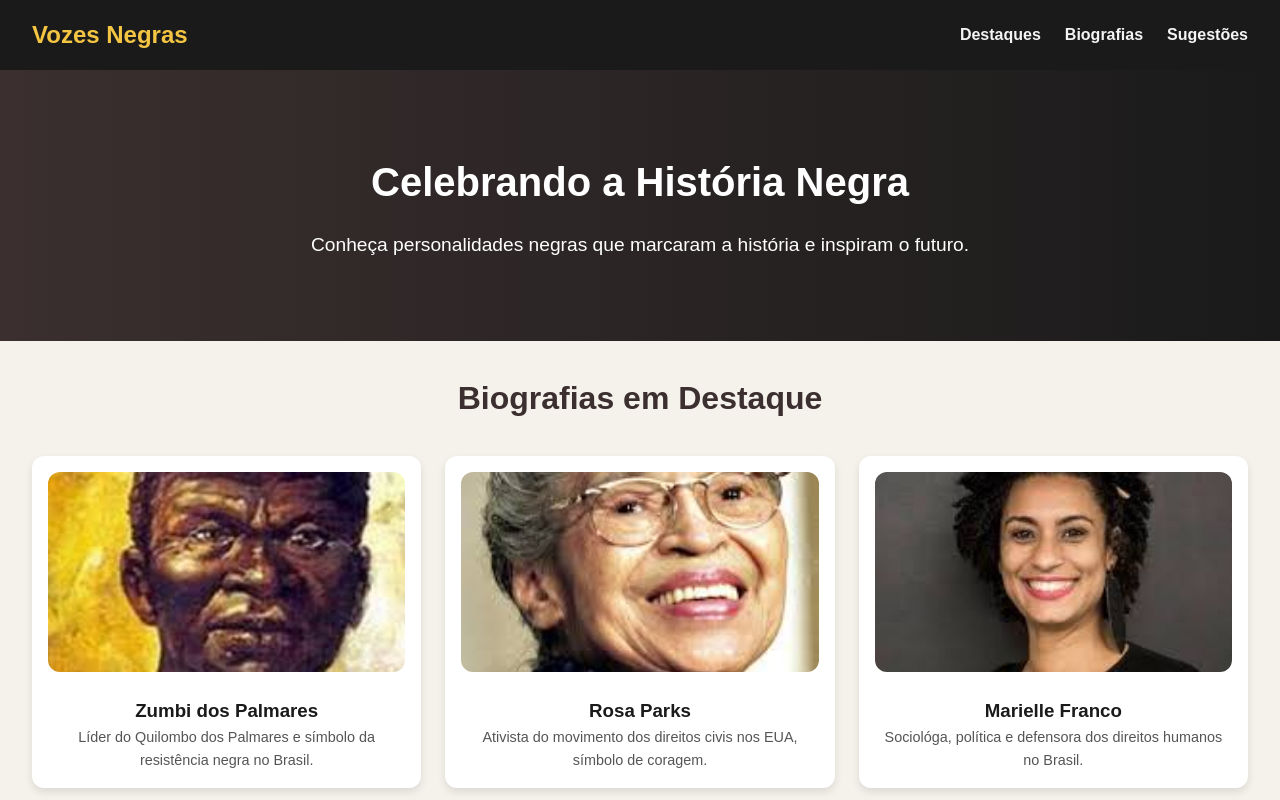
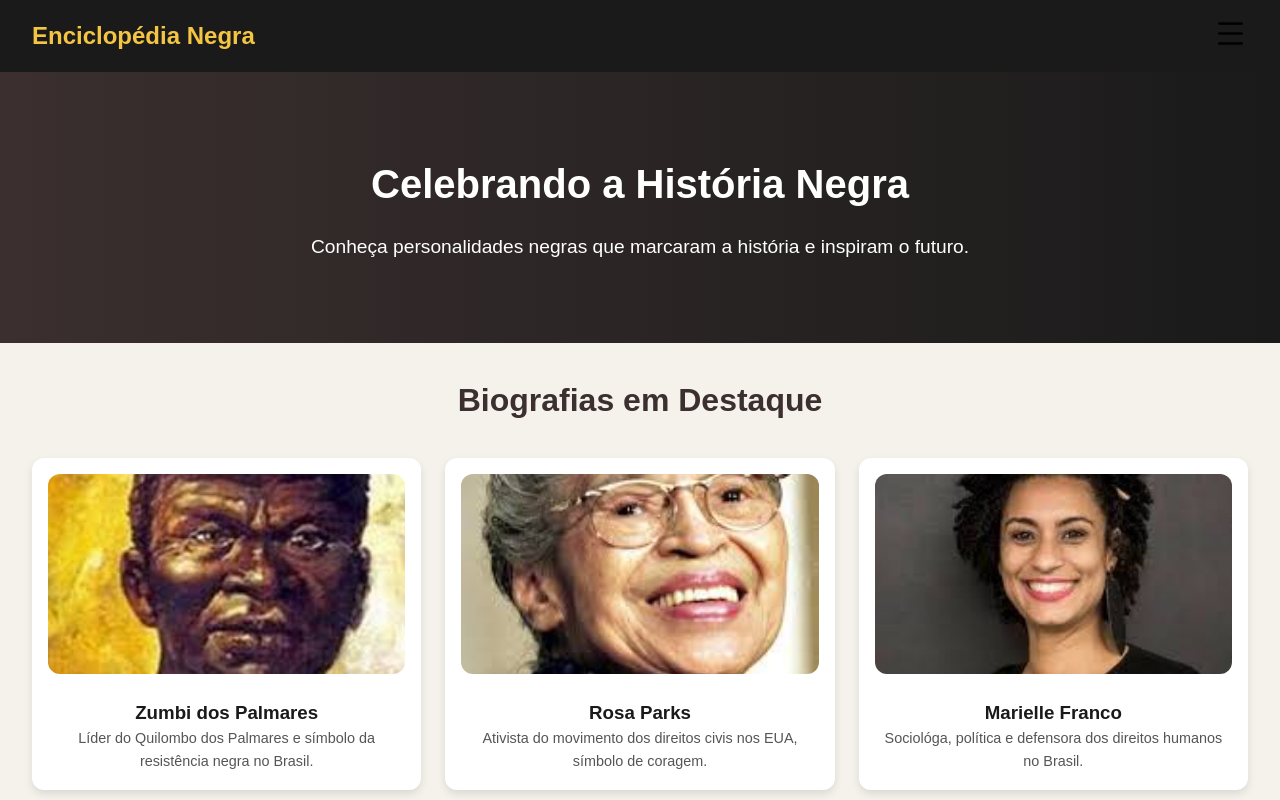
Before and after one commit to Amitay-apenas/biografiaNegras, a website: page public/index.html in a window 1280 px wide. Shown: the top 800 px of the page. Drawn offline with Linux system fonts and the light colour scheme; no server answers.

Commit message:
adicionei a repimboca da parafuseta

```diff
--- a/public/index.html
+++ b/public/index.html
@@ -3,14 +3,18 @@
   <head>
     <meta charset="UTF-8" />
     <meta name="viewport" content="width=device-width, initial-scale=1.0" />
-    <title>Vozes Negras</title>
+    <title>Enciclopédia Negra</title>
     <link rel="stylesheet" href="style.css" />
   </head>
   <body>
     <!-- Cabeçalho -->
     <header>
-      <div class="logo">Vozes Negras</div>
-      <nav>
+      <div class="logo">Enciclopédia Negra</div>
+
+      <button id="menuButton">
+        <img src="./img/menu.png" alt="menu button">
+      </button>
+      <nav class="menuNav">
         <ul>
           <li><a href="#destaques">Destaques</a></li>
           <li><a href="#biografias">Biografias</a></li>
@@ -77,6 +81,7 @@
       </div>
     </section>
 
+    <script src="./script.js"></script>
     <script>
       const form = document.getElementById("form-sugestao");
       const listaSugestoes = document.getElementById("lista-sugestoes");
--- /dev/null
+++ b/public/script.js
@@ -0,0 +1,8 @@
+const menuToShow = document.querySelector(".menuNav");
+const button = document.getElementById("menuButton");
+
+button.addEventListener('click', ()=>{
+    menuToShow.classList.toggle('active')
+    button.classList.toggle('moved')
+    console.log("fui molestado")
+})
--- a/public/style.css
+++ b/public/style.css
@@ -3,6 +3,10 @@
   margin: 0;
   padding: 0;
   box-sizing: border-box;
+}
+
+html{
+  scroll-behavior: smooth;
 }
 
 body {
@@ -26,6 +30,48 @@ header .logo {
   font-size: 1.5rem;
   font-weight: bold;
   color: #f4c542;
+}
+
+#menuButton{
+  padding: 5px;
+  background-color: #1a1a1a;
+  border: none;
+  font-size: 20px;
+
+
+  transition-property: all;
+  transition-duration: 1s;
+}
+#menuButton:hover{
+  cursor: pointer;
+  color:  #f4c542;
+}
+
+#menuButton img{
+  max-width: 25px;
+}
+
+.menuNav{
+
+  transition-property: all;
+  transition-duration: 0.3s;
+  position:absolute;
+  margin-left: 75%;
+  clip-path: circle(0%);
+}
+
+.active{
+  visibility: visible;
+  clip-path: circle(100%);
+
+  transition-property: all;
+  transition-delay: 0.5s;
+  transition-duration: 1s;
+}
+
+.moved{
+  transform: translateX(-350px);
+  transition: all 1s;
 }
 
 header nav ul {
```
Also changed, not shown: public/img/menu.png (added), 1 other file.
